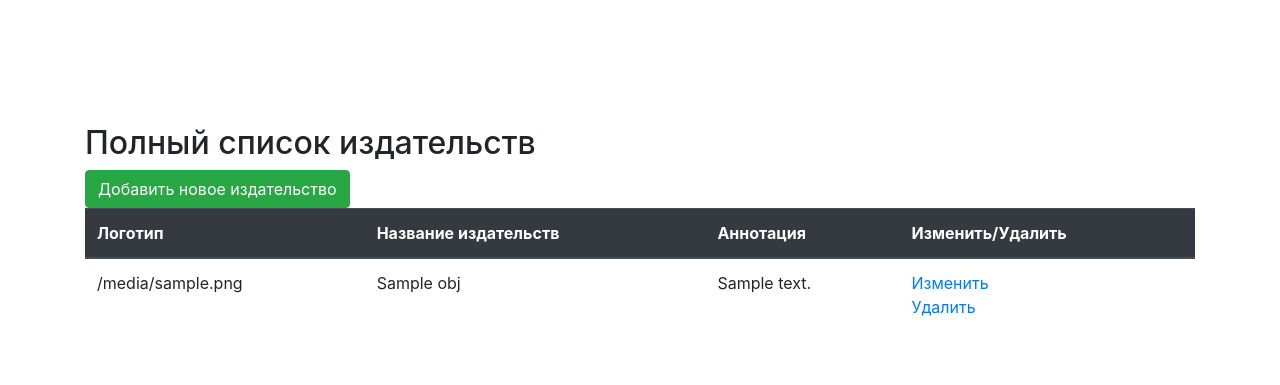
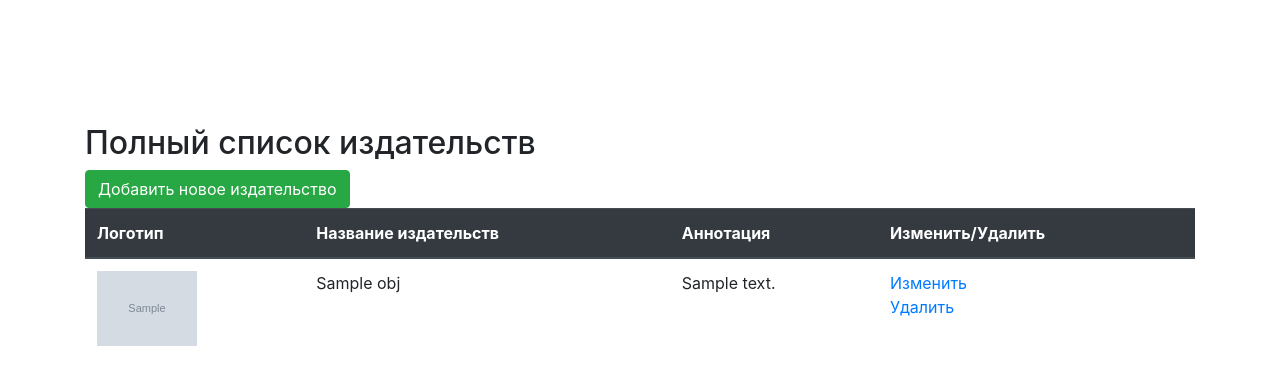
Before and after one commit to VeranikaKaraliova/MyProj, a Django app: template src/publisher/templates/publisher/list-publisher.html in a window 1280 px wide. Shown: the part 56-441 px from the top of the page. Run offline with Django 3.2, Linux system fonts and the light colour scheme; the template is opened without the code that fills it: most values are stand-ins (such as "Sample title", 1, 10 or a date in 2020); grey boxes marked "Sample" are stand-in pictures; some libraries are stand-ins or nearby versions.

Commit message:
publisher and img

```diff
--- a/src/proj/settings.py
+++ b/src/proj/settings.py
@@ -131,5 +131,6 @@ STATIC_ROOT = '//home/VeranikaKaraliova/static/'
 
 MEDIA_URL = '/media/'
 MEDIA_ROOT = '/home/VeranikaKaraliova/media/'
+#MEDIA_ROOT = os.path.join(BASE_DIR, 'media')
 
 CRISPY_TEMPLATE_PACK = 'bootstrap4'
--- a/src/publisher/templates/publisher/list-publisher.html
+++ b/src/publisher/templates/publisher/list-publisher.html
@@ -14,7 +14,7 @@
             </thead>
             {% for obj in publisher %}
                 <tr>
-                    <td>{{obj.image}}</td>
+                    <td><img src="{{obj.image.url}}" width="100" alt=""></td>
                     <td>{{obj.name}}</td>
                     <td>{{obj.description}}</td>
                     <td><a href="{% url 'publisher:update' obj.pk %}">Изменить</a><br>
```
Also changed, not shown: src/db.sqlite3, src/media/publisher-pics/logotip-eksmo-500x618.jpg (added).
